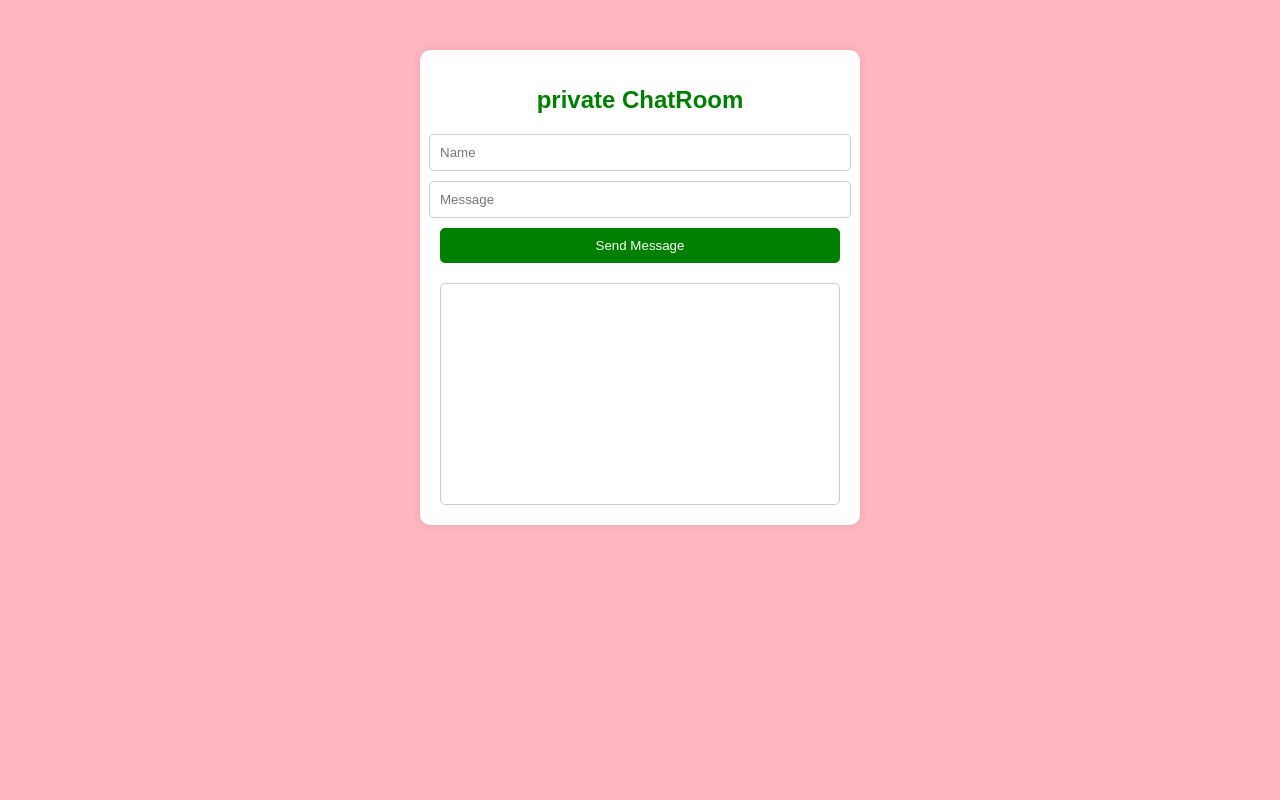
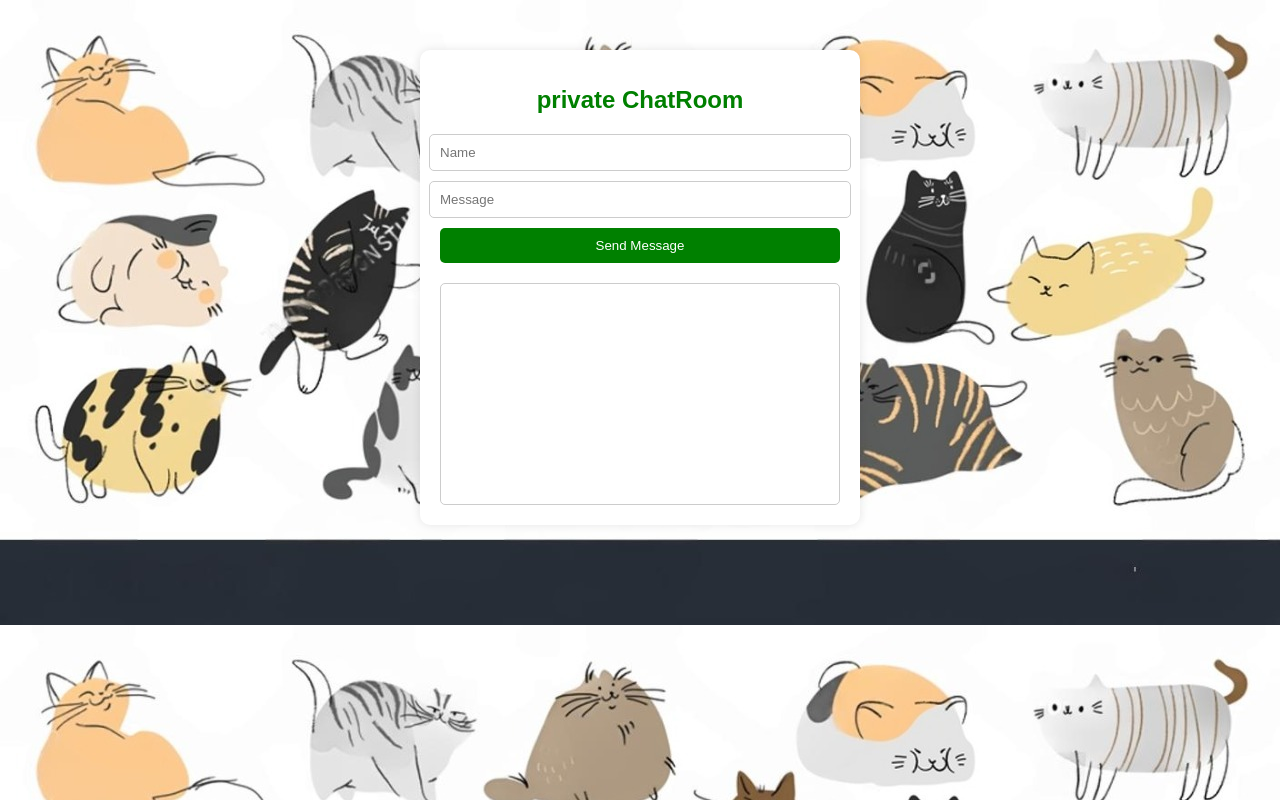
Before and after one commit to Gaurav9501/chatapp, a website: page index.html in a window 1280 px wide. Drawn offline with nearby package versions, Linux system fonts and the light colour scheme; no server answers.

Commit message:
Update style.css

```diff
--- a/style.css
+++ b/style.css
@@ -1,7 +1,7 @@
 /* style.css */
 
 body {
-    background-color: #FFB6C1;
+   background-image: url('test.jpeg');
     margin: 0;
     padding: 0;
     font-family: Arial, sans-serif;
```
